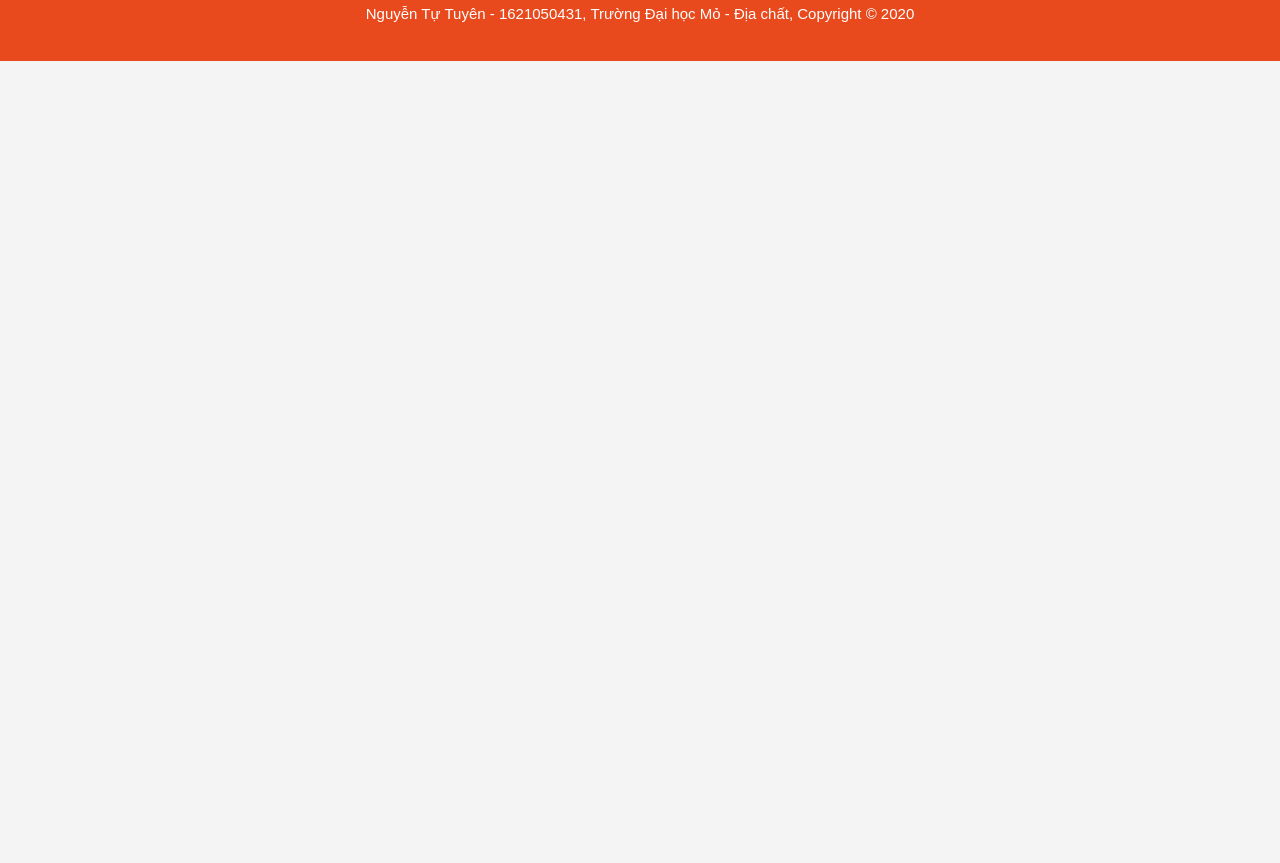
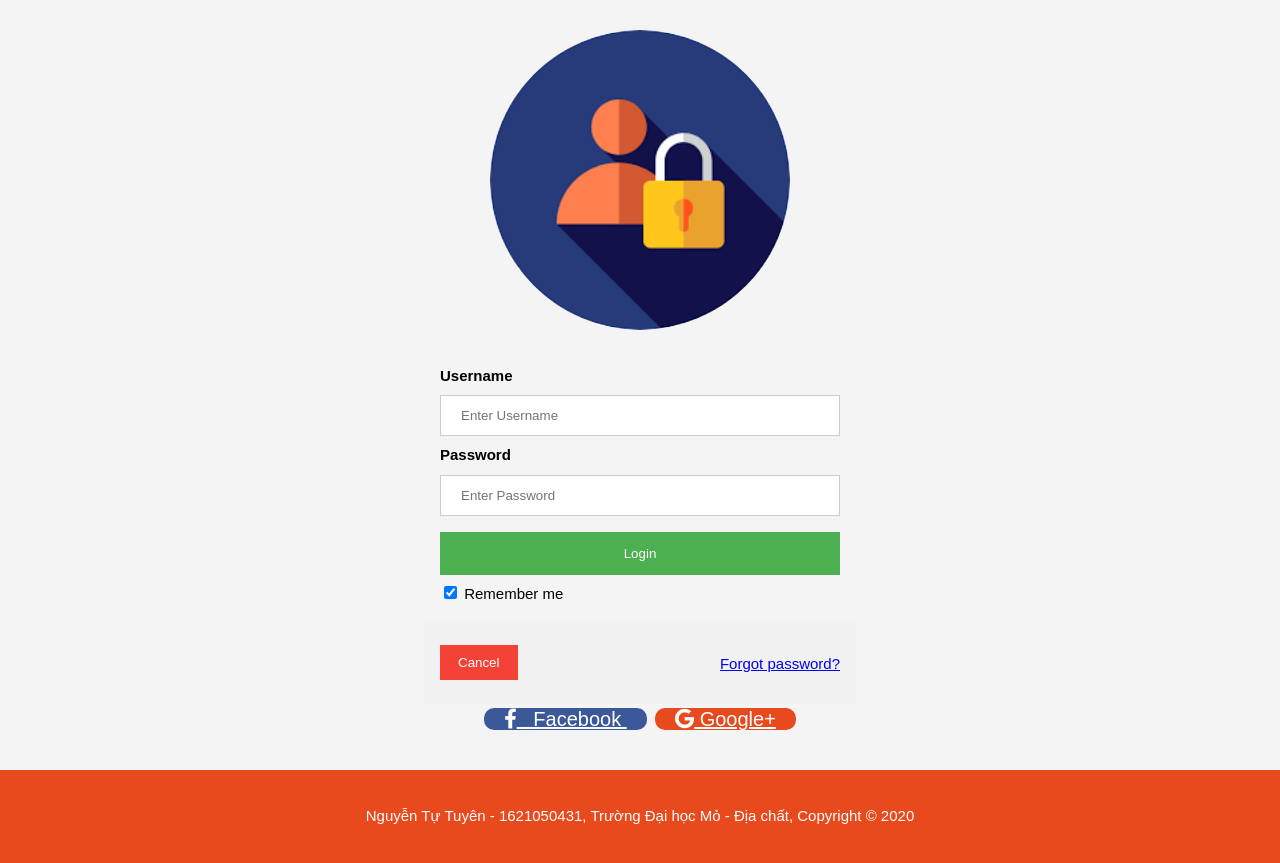
Before and after one commit to TuyenNguyenTu/BTL_DesignWebSite, a plain HTML site: page login.html in a window 1280 px wide. Shown: the part 255-1118 px from the top of the page. Before the commit the page ends 800 px from the top, so only its background shows below. Drawn offline with Linux system fonts and the light colour scheme.

Commit message:
design login

```diff
--- /dev/null
+++ b/css/login.css
@@ -0,0 +1,106 @@
+body {font-family: Arial, Helvetica, sans-serif;}
+
+
+input[type=text], input[type=password] {
+  padding: 12px 20px;
+  margin: 8px 0;
+  display: inline-block;
+  border: 1px solid #ccc;
+  box-sizing: border-box;
+  width: 100%;
+}
+
+.btnLogin, .cancelbtn {
+  width: 100%;
+  background-color: #4CAF50;
+  color: white;
+  padding: 14px 20px;
+  margin: 8px 0;
+  border: none;
+  cursor: pointer;
+}
+
+button:hover {
+  opacity: 0.8;
+}
+.btn:hover {
+  opacity: 1;
+}
+
+
+.cancelbtn {
+  width: auto;
+  padding: 10px 18px;
+  background-color: #f44336;
+}
+
+.imgcontainer {
+  text-align: center;
+  margin: 24px 0 12px 0;
+}
+
+img.avatar {
+  width: 300px;
+  border-radius: 50%;
+}
+
+.container {
+  padding: 16px;
+}
+
+span.psw {
+  float: right;
+  padding-top: 16px;
+}
+
+.fb {
+  background-color: #3B5998;
+  color: white;
+  height: 100px;
+  font-size: 20px;
+    border: 0;
+    padding-left: 20px;
+    padding-right: 20px;
+    color: #fff;
+    border-radius: 10px;
+}
+.google {
+  background-color: #dd4b39;
+  color: white;
+  height: 100px;
+  background: #e8491d;
+  border: 0;
+  padding-left: 20px;
+  padding-right: 20px;
+  color: #fff;
+  font-size: 20px;
+  border-radius: 10px;
+}
+.section-other{
+  text-align: center;
+}
+.main-header-login{
+  width: 500px;
+  margin-left: auto;
+  margin-right: auto;
+
+}
+
+/* Change styles for span and cancel button on extra small screens */
+@media screen and (max-width: 768px) {
+  span.psw {
+     display: block;
+     float: none;
+  }
+  .main-header-login{
+    width: 100%;
+
+  }
+  .cancelbtn {
+     width: 100%;
+  }
+  .col {
+    width: 100%;
+    margin-top: 0;
+  }
+}
--- a/login.html
+++ b/login.html
@@ -7,6 +7,8 @@
   <meta name="author" content="TuyenNguyenTu">
   <title>BTL Thiết kế webstie|Nguyễn Tự Tuyên - 1621050431</title>
   <link rel="stylesheet" href="./css/style.css">
+  <link rel="stylesheet" href="css/login.css">
+  <link rel="stylesheet" href="./css/fontaws.min.css">
 </head>
 
 <body>
@@ -43,6 +45,42 @@
 
   <section id="main">
     <div class="container">
+      <section class="main-header-login">
+        <form action="" method="post">
+          <div class="imgcontainer">
+            <img src="img/login1.png" alt="Avatar" class="avatar">
+          </div>
+
+          <div class="container">
+            <label for="uname"><b>Username</b></label>
+            <input type="text" placeholder="Enter Username" name="uname" class="txtUserName" required>
+            <br>
+            <label for="psw"><b>Password</b></label>
+            <input type="password" placeholder="Enter Password" name="psw" required>
+            <br>
+            <button type="submit" class="btnLogin">Login</button>
+            <br>
+            <label>
+              <input type="checkbox" checked="checked" name="remember"> Remember me
+            </label>
+          </div>
+
+          <div class="container" style="background-color:#f1f1f1">
+            <button type="button" class="cancelbtn" onclick="cancelHandle()">Cancel</button>
+            <span class="psw"><a href="#"> Forgot password?</a></span>
+          </div>
+        </form>
+        <section class="section-other">
+          <div class="col">
+            <a href="#" class="fb btn" id="facebook">
+              <i class="fab fa-facebook-f"></i> &nbsp; Facebook
+            </a> &nbsp;
+            <a href="#" id="google" class="google btn"><i class="fab fa-google"></i>
+              </i> Google+
+            </a>
+          </div>
+        </section>
+      </section>
 
     </div>
   </section>
@@ -50,6 +88,11 @@
   <footer>
     <p>Nguyễn Tự Tuyên - 1621050431, Trường Đại học Mỏ - Địa chất, Copyright &copy; 2020</p>
   </footer>
+  <script>
+    function cancelHandle() {
+      window.location.href = "index.html"
+    }
+  </script>
 </body>
 
 </html>
```
Also changed, not shown: index.html (+1 -1 lines), img/backgroundlogin.jpg (added), img/login.png (added), img/login1.png (added), img/logojavscript.png (added), img/logojs.png (deleted).
